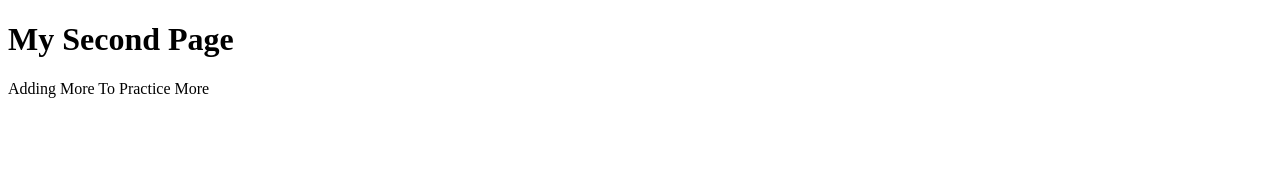
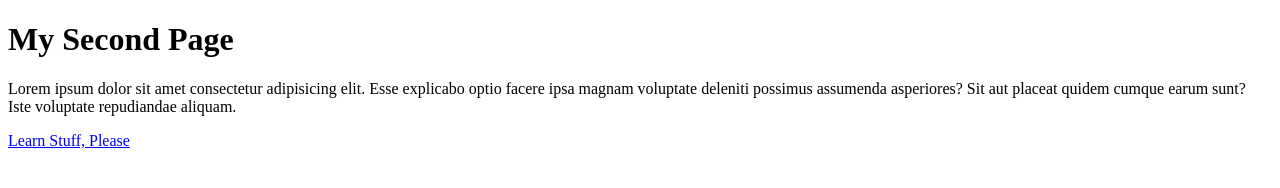
Before and after one commit to jpikturna/project2, a plain HTML site: page index.html in a window 1280 px wide. Drawn offline with Linux system fonts and the light colour scheme.

Commit message:
Test Commit!

```diff
--- a/index.html
+++ b/index.html
@@ -8,6 +8,14 @@
   </head>
   <body>
     <h1>My Second Page</h1>
-    <p>Adding More To Practice More</p>
+    <p>
+      Lorem ipsum dolor sit amet consectetur adipisicing elit. Esse explicabo
+      optio facere ipsa magnam voluptate deleniti possimus assumenda asperiores?
+      Sit aut placeat quidem cumque earum sunt? Iste voluptate repudiandae
+      aliquam.
+    </p>
+    <a href="http://www.w3schools.com/html/html_colors.asp" target="_blank"
+      >Learn Stuff, Please</a
+    >
   </body>
 </html>
```
